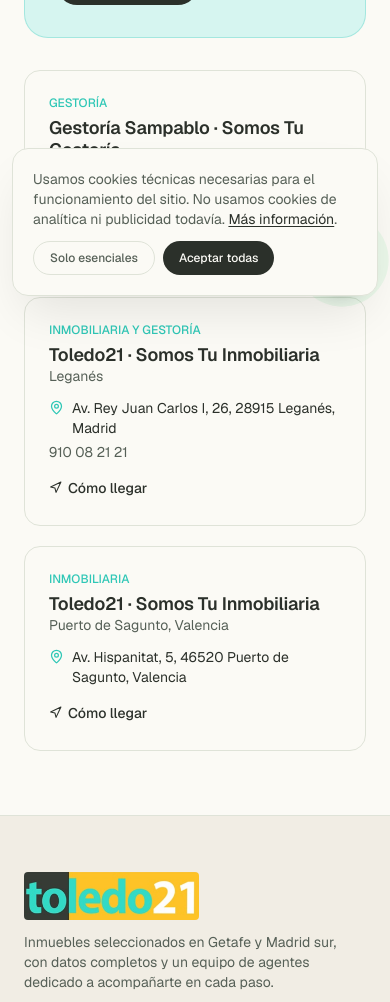
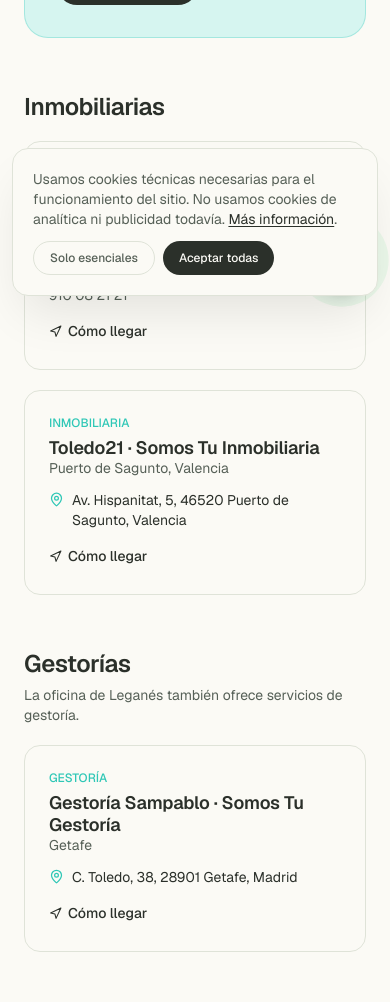
Before and after one commit to mm-2596/crm-toledo21, a Next.js app in the folder website/: page /oficinas in a window 390 px wide. Shown: the part 536-1538 px from the top of the page. Built offline with nearby package versions, Linux system fonts and the light colour scheme; no server answers.

Commit message:
Ordena las oficinas: primero inmobiliarias y después gestorías
Co-Authored-By: Claude Sonnet 5 <noreply@anthropic.com>

```diff
--- a/website/src/app/oficinas/page.tsx
+++ b/website/src/app/oficinas/page.tsx
@@ -55,9 +55,32 @@ const OFFICES: Office[] = [
   },
 ];
 
+function OfficeCard({ office }: { office: Office }) {
+  return (
+    <div className="rounded-2xl border border-line bg-paper p-6">
+      <p className="text-xs font-medium uppercase tracking-wider text-gold">{office.services}</p>
+      <h3 className="mt-1.5 font-display text-lg text-ink">{office.name}</h3>
+      <p className="text-sm text-ink-soft">{office.city}</p>
+      <p className="mt-3 flex items-start gap-2 text-sm text-ink">
+        <MapPin size={15} className="mt-0.5 shrink-0 text-gold" /> {office.address}
+      </p>
+      {office.phone && <p className="mt-1 text-sm text-ink-soft">{office.phone}</p>}
+      <a
+        href={office.mapsUrl}
+        target="_blank"
+        rel="noreferrer"
+        className="mt-4 inline-flex items-center gap-1.5 text-sm font-medium text-ink underline-offset-4 hover:underline"
+      >
+        <Navigation size={13} /> Cómo llegar
+      </a>
+    </div>
+  );
+}
+
 export default function OfficesPage() {
   const featured = OFFICES.find((o) => o.featured)!;
-  const rest = OFFICES.filter((o) => !o.featured);
+  const realEstate = OFFICES.filter((o) => !o.featured && o.services.startsWith("Inmobiliaria"));
+  const gestorias = OFFICES.filter((o) => o.services === "Gestoría");
 
   return (
     <div className="mx-auto max-w-6xl px-6 pb-16 pt-28">
@@ -91,27 +114,24 @@ export default function OfficesPage() {
         </a>
       </div>
 
-      <div className="mt-8 grid grid-cols-1 gap-5 sm:grid-cols-2 lg:grid-cols-3">
-        {rest.map((office) => (
-          <div key={office.mapsUrl} className="rounded-2xl border border-line bg-paper p-6">
-            <p className="text-xs font-medium uppercase tracking-wider text-gold">{office.services}</p>
-            <h3 className="mt-1.5 font-display text-lg text-ink">{office.name}</h3>
-            <p className="text-sm text-ink-soft">{office.city}</p>
-            <p className="mt-3 flex items-start gap-2 text-sm text-ink">
-              <MapPin size={15} className="mt-0.5 shrink-0 text-gold" /> {office.address}
-            </p>
-            {office.phone && <p className="mt-1 text-sm text-ink-soft">{office.phone}</p>}
-            <a
-              href={office.mapsUrl}
-              target="_blank"
-              rel="noreferrer"
-              className="mt-4 inline-flex items-center gap-1.5 text-sm font-medium text-ink underline-offset-4 hover:underline"
-            >
-              <Navigation size={13} /> Cómo llegar
-            </a>
-          </div>
-        ))}
-      </div>
+      <section className="mt-14">
+        <h2 className="font-display text-2xl text-ink">Inmobiliarias</h2>
+        <div className="mt-5 grid grid-cols-1 gap-5 sm:grid-cols-2 lg:grid-cols-3">
+          {realEstate.map((office) => (
+            <OfficeCard key={office.mapsUrl} office={office} />
+          ))}
+        </div>
+      </section>
+
+      <section className="mt-14">
+        <h2 className="font-display text-2xl text-ink">Gestorías</h2>
+        <p className="mt-2 text-sm text-ink-soft">La oficina de Leganés también ofrece servicios de gestoría.</p>
+        <div className="mt-5 grid grid-cols-1 gap-5 sm:grid-cols-2 lg:grid-cols-3">
+          {gestorias.map((office) => (
+            <OfficeCard key={office.mapsUrl} office={office} />
+          ))}
+        </div>
+      </section>
     </div>
   );
 }
```
